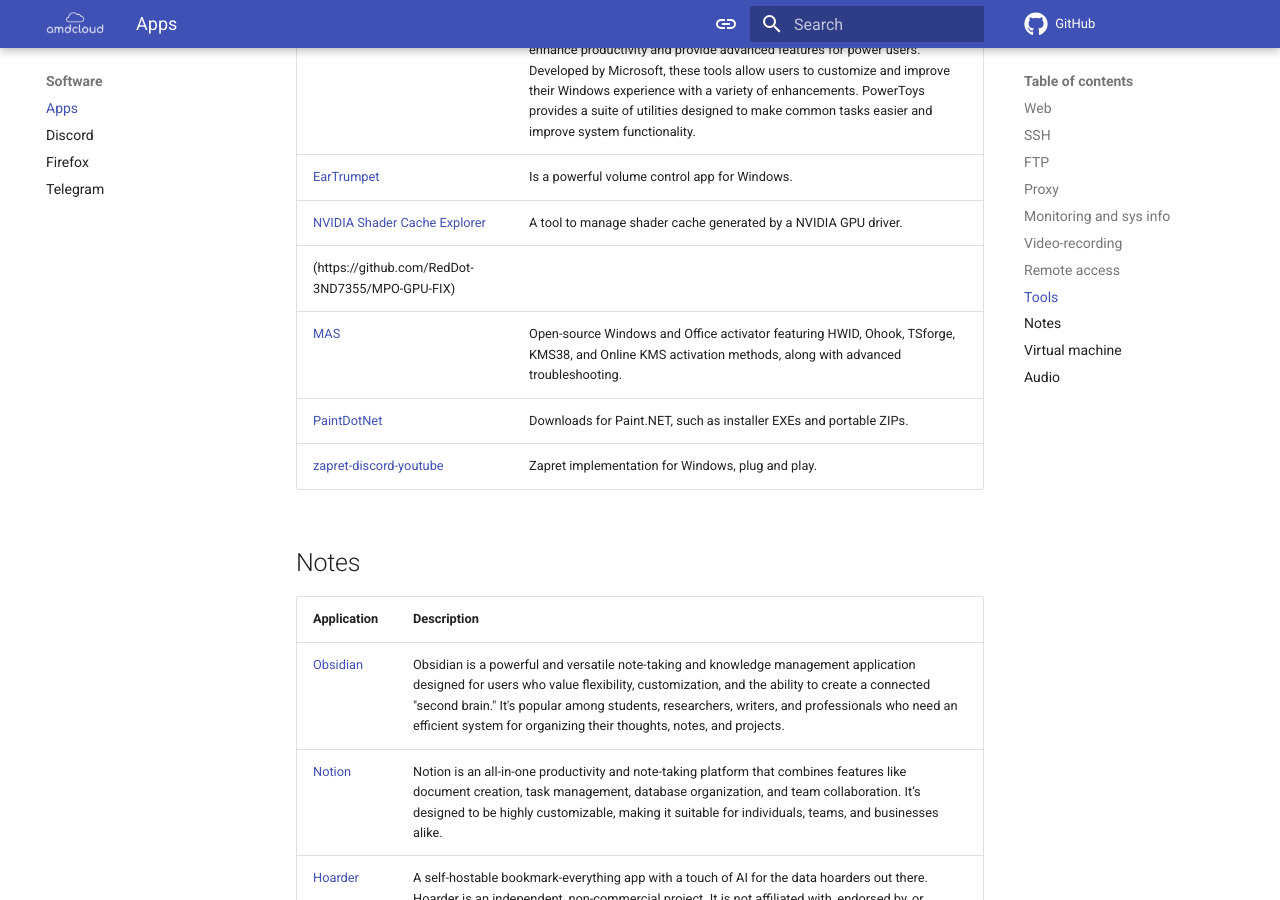
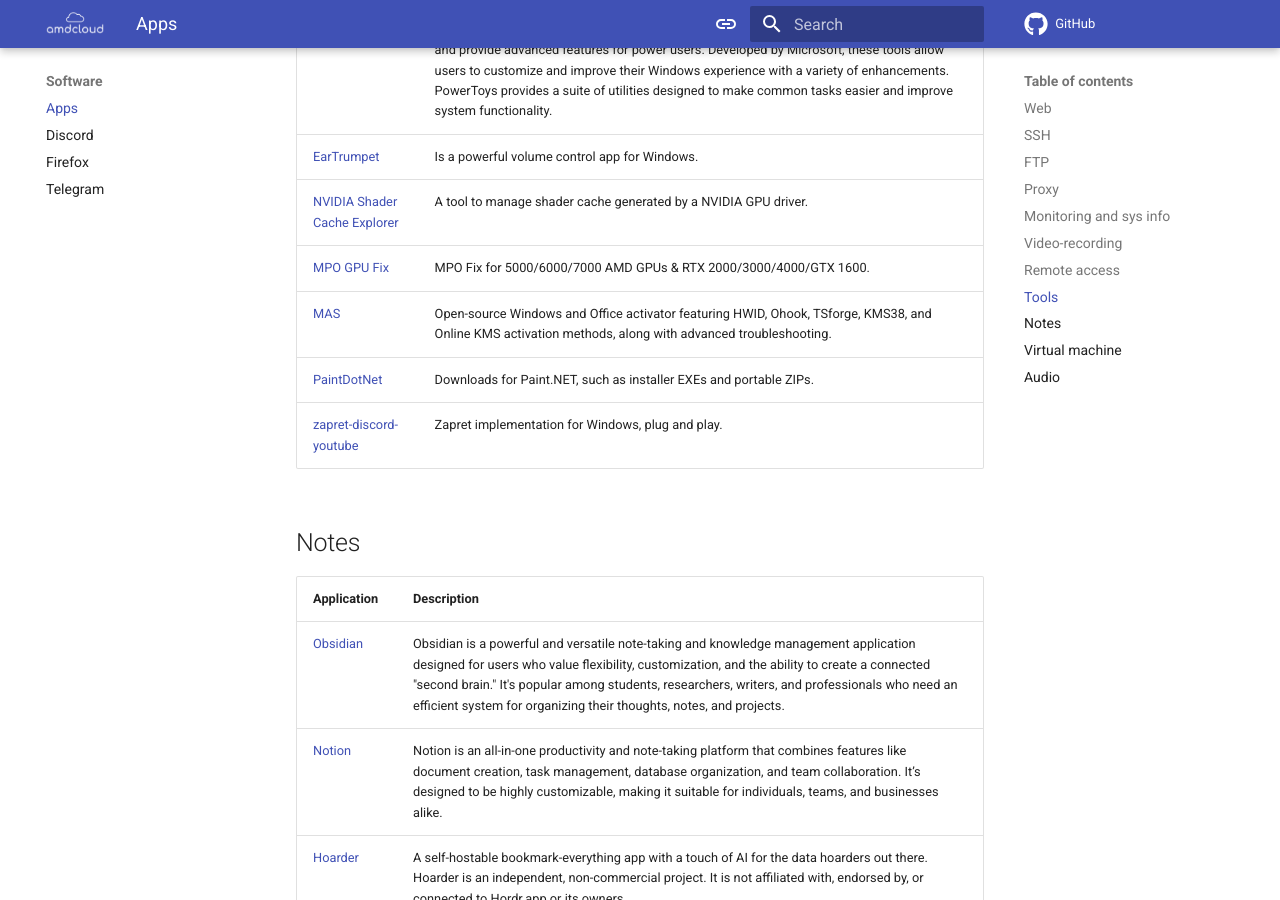
Before and after one commit to TeamDominant/Wiki-mkdocs, an MkDocs documentation site: the page built from docs/apps.md, in a window 1280 px wide and 900 px high, scrolled down 3465 px. Built offline with MkDocs 1.6.1 and Material for MkDocs 9.7.7, drawn with Linux system fonts in a browser that asks for light colours; comment, search, counter and statistics services are not loaded.

Commit message:
apps: forgot to finish the line

```diff
--- a/docs/apps.md
+++ b/docs/apps.md
@@ -60,7 +60,7 @@
 | [PowerToys](https://github.com/microsoft/PowerToys) | PowerToys is a collection of free, open-source utilities for Windows that enhance productivity and provide advanced features for power users. Developed by Microsoft, these tools allow users to customize and improve their Windows experience with a variety of enhancements. PowerToys provides a suite of utilities designed to make common tasks easier and improve system functionality. |
 | [EarTrumpet](https://apps.microsoft.com/detail/9nblggh516xp?hl=ru-ru&gl=RU) | Is a powerful volume control app for Windows. |
 | [NVIDIA Shader Cache Explorer](https://github.com/Aetopia/NVIDIA-Shader-Cache-Explorer) | A tool to manage shader cache generated by a NVIDIA GPU driver. |
-| (https://github.com/RedDot-3ND7355/MPO-GPU-FIX)
+| [MPO GPU Fix](https://github.com/RedDot-3ND7355/MPO-GPU-FIX) | MPO Fix for 5000/6000/7000 AMD GPUs & RTX 2000/3000/4000/GTX 1600. |
 | [MAS](https://github.com/massgravel/Microsoft-Activation-Scripts) | Open-source Windows and Office activator featuring HWID, Ohook, TSforge, KMS38, and Online KMS activation methods, along with advanced troubleshooting. |
 | [PaintDotNet](https://github.com/paintdotnet/release) | Downloads for Paint.NET, such as installer EXEs and portable ZIPs. |
 | [zapret-discord-youtube](https://github.com/Flowseal/zapret-discord-youtube) | Zapret implementation for Windows, plug and play.
```
